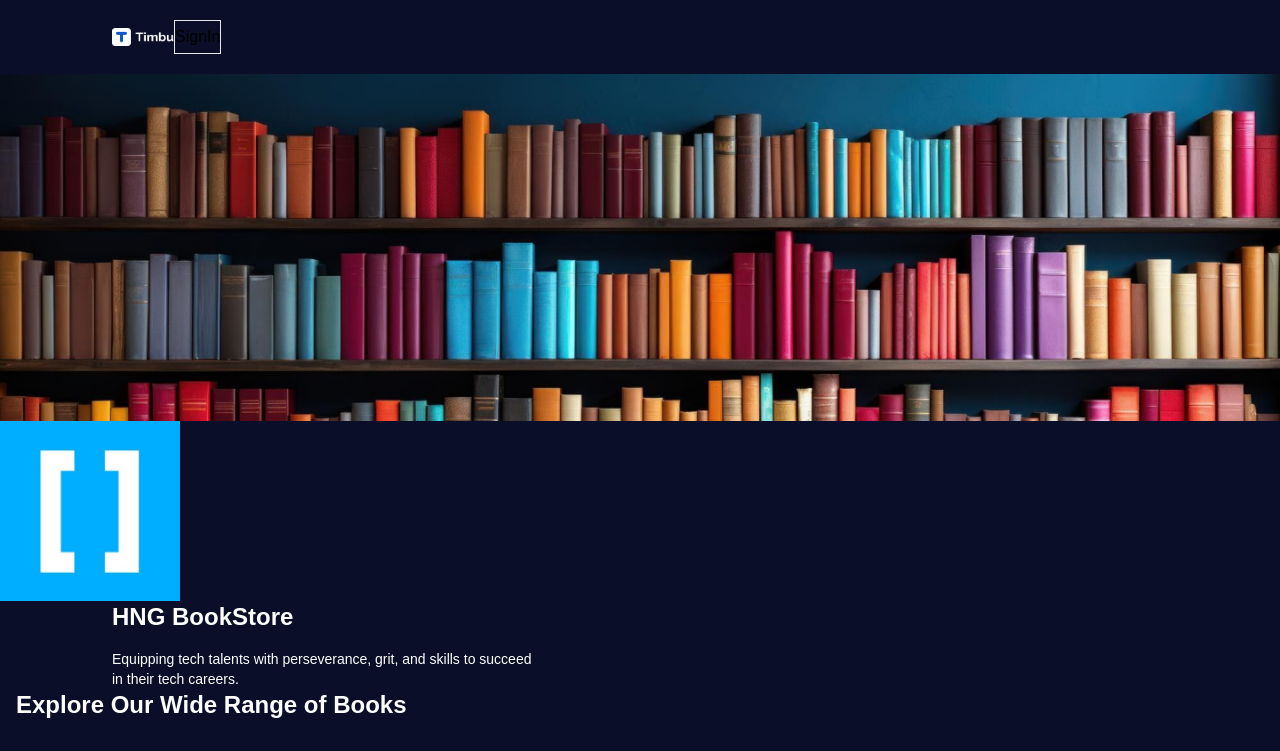
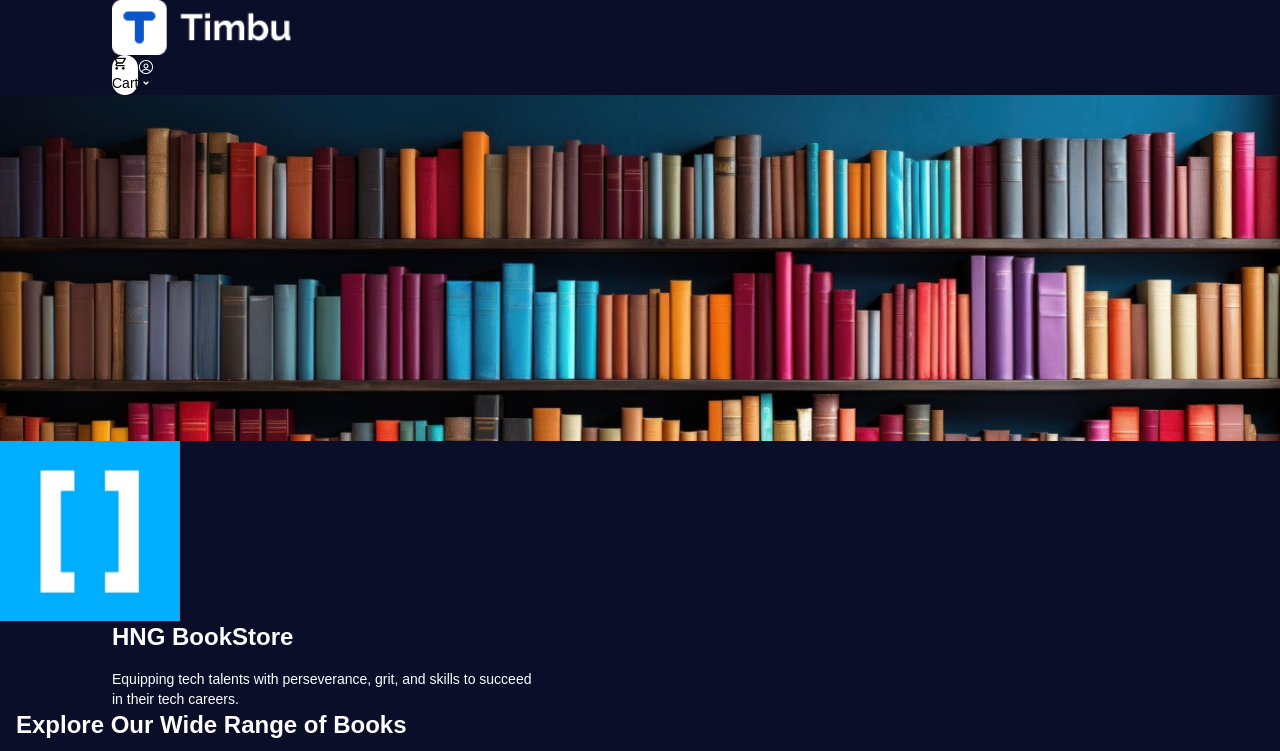
Before and after one commit to DarkVayder/hng-timbocloud-app, a Next.js app: page / in a window 1280 px wide. Shown: the top 751 px of the page. Built offline with nearby package versions, Linux system fonts and the light colour scheme; a web font is replaced by a local one.

Commit message:
feat: Navbar

```diff
--- a/Components/Navbar.jsx
+++ b/Components/Navbar.jsx
@@ -1,18 +1,95 @@
-import React from "react";
-import { assets } from "@/Assets/assets";
-import Image from "next/image";
+'use client';
+
+import { assets } from '@/Assets/assets';
+import Image from 'next/image';
+import React, { useState, useEffect } from 'react';
+import { RxAvatar } from 'react-icons/rx';
+import { RiArrowDropDownLine } from 'react-icons/ri';
+import { MdOutlineShoppingCart } from 'react-icons/md';
+import Link from 'next/link';
+import { useRouter } from 'next/navigation';
+import { useCart } from '@/Context/CartContext';
 
 const Navbar = () => {
-    return (
-        <div className="py-5 px-5 md:px-5 lg:px-28 bg-custom-blue">
-            <div className="flex justify-between items-center">
-                <Image src={assets.Timbulogo1} width={62} height={60} alt="Logo" className="w-[130px] sm:w-auto" />
-                <button className="flex items-center gap-2 font-medium py-1 px-3 sm:py-3 sm:px-6 border border-solid border-black shadow-[-7px_7px_0px_#000000]">
-                    SignIn
-                </button>
+  const [dropdownOpen, setDropdownOpen] = useState(false);
+  const router = useRouter();
+  const { cartCount } = useCart();
+
+  useEffect(() => {
+    const handleOutsideClick = (event) => {
+      if (!event.target.closest('.dropdown')) {
+        setDropdownOpen(false);
+      }
+    };
+
+    if (typeof window !== 'undefined') {
+      window.addEventListener('click', handleOutsideClick);
+    }
+
+    return () => {
+      if (typeof window !== 'undefined') {
+        window.removeEventListener('click', handleOutsideClick);
+      }
+    };
+  }, []);
+
+  const toggleDropdown = () => {
+    setDropdownOpen(!dropdownOpen);
+  };
+
+  const closeDropdown = () => {
+    setDropdownOpen(false);
+  };
+
+  const handleSignOut = () => {
+    closeDropdown();
+    router.push('/');
+  };
+
+  return (
+    <div className='py-3 px-4 md:px-12 lg:px-28 bg-custom-blue'>
+      <div className='relative'>
+        <Image
+          src={assets.Timbulogo1}
+          width={180}
+          height={50}
+          alt='Timbo Logo'
+          className='w-[100px] sm:w-[130px] md:w-auto'
+          priority={true}
+        />
+        <div className='absolute top-0 right-0 flex items-center'>
+          <Link href='/cart'>
+            <div className='relative cursor-pointer p-1 bg-white rounded-full inline-block hover:bg-blue-500 transition-colors duration-300'>
+              <MdOutlineShoppingCart className='text-black w-6 h-6 md:w-8 md:h-8 inline-block' />
+              <span className='text-black ml-2 text-sm md:text-base inline-block'>Cart</span>
+              {cartCount > 0 && (
+                <span className='absolute top-0 right-0 bg-red-600 text-white rounded-full w-5 h-5 md:w-6 md:h-6 inline-block flex items-center justify-center text-xs md:text-sm'>
+                  {cartCount}
+                </span>
+              )}
             </div>
+          </Link>
+          <div className='relative inline-block dropdown'>
+            <RxAvatar className='text-white w-6 h-6 md:w-8 md:h-8 cursor-pointer inline-block' />
+            <RiArrowDropDownLine
+              className='text-white w-6 h-6 md:w-8 md:h-8 cursor-pointer inline-block'
+              onClick={toggleDropdown}
+            />
+            {dropdownOpen && (
+              <div className='absolute top-full right-0 mt-8 w-40 md:w-48 bg-white rounded-lg shadow-lg py-2 z-10'>
+                <p
+                  className='text-gray-800 px-4 py-2 hover:bg-gray-200 cursor-pointer transition-colors duration-300'
+                  onClick={handleSignOut}
+                >
+                  Sign Out
+                </p>
+              </div>
+            )}
+          </div>
         </div>
-    );
-}
+      </div>
+    </div>
+  );
+};
 
 export default Navbar;
```
